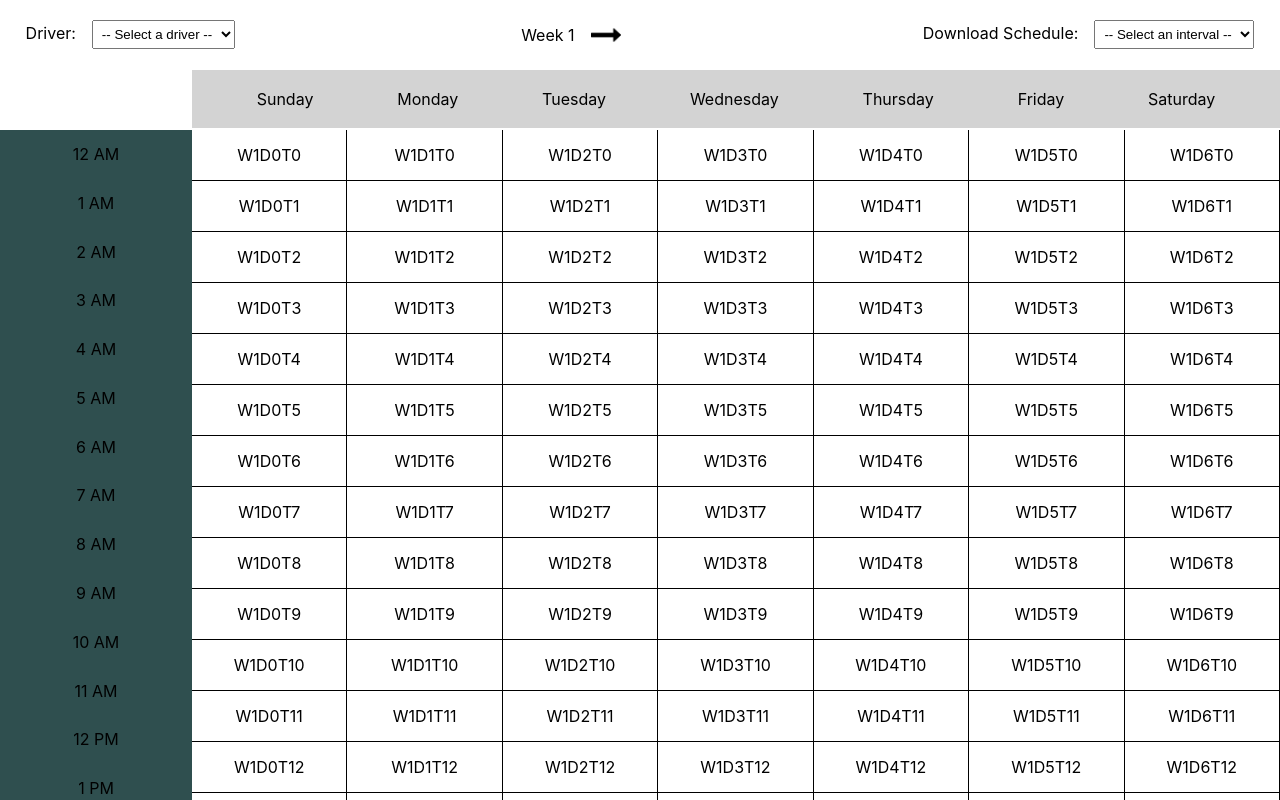
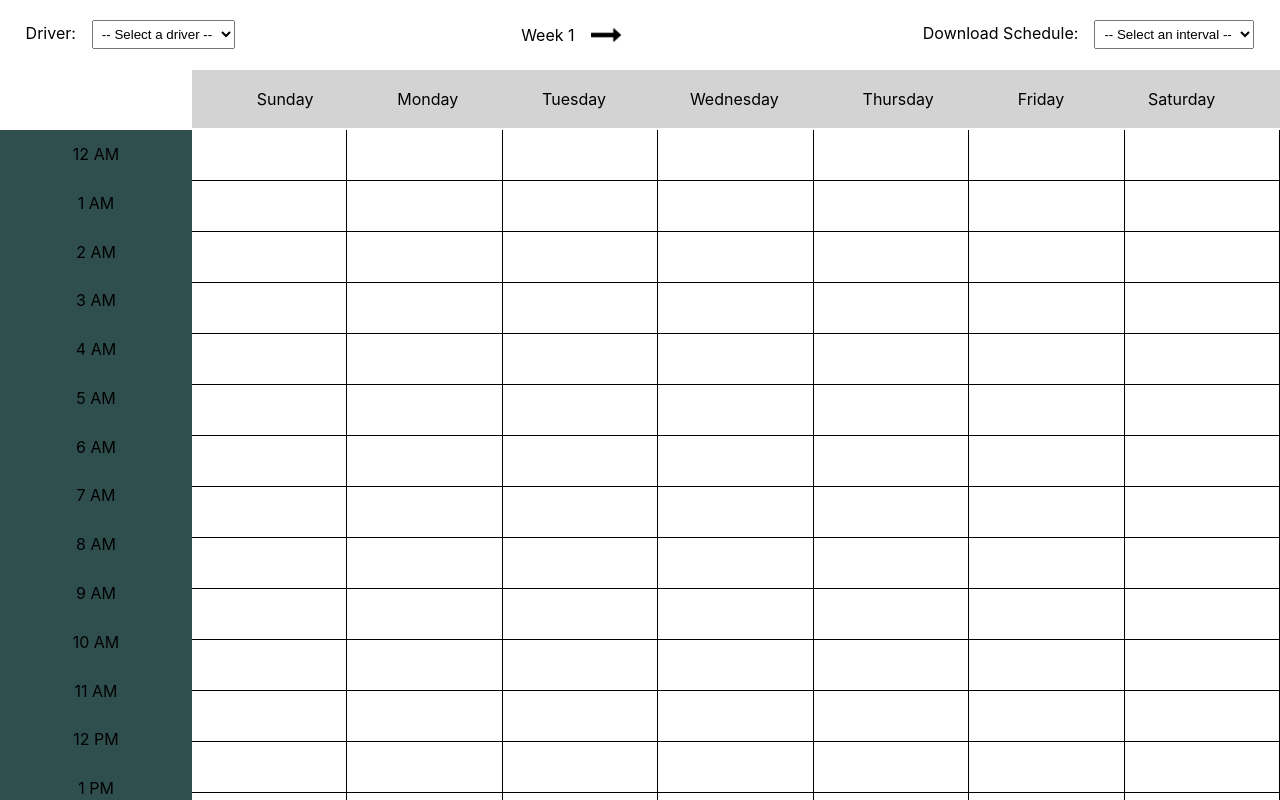
Before and after one commit to kevinconvery/scheduler-app, a React (Create React App) app: page / in a window 1280 px wide. Shown: the top 800 px of the page. Built offline with nearby package versions, Linux system fonts and the light colour scheme.

Commit message:
work on selective rendering of task component

```diff
--- a/src/components/Schedule/Schedule.js
+++ b/src/components/Schedule/Schedule.js
@@ -1,5 +1,5 @@
 import React from 'react'
-import { scheduleTimes, weekdays, gridCoordinates } from '../../data'
+import { scheduleTimes, weekdays } from '../../data'
 import './Schedule.css'
 import Task from '../Task/Task'
 
@@ -10,9 +10,34 @@ const Schedule = props => {
     const testArray = driverSchedule.filter(task => (
       task.week === week
       && task.day === day
-      && (task.start <= hour && task.end >= hour)
+      && (task.start === hour)
     ))
-    return testArray.length > 0
+
+    const between = driverSchedule.filter(task => (
+      task.week === week && task.day === day && (task.start < hour && task.end > hour
+    )))
+
+    if (between.length > 0) return
+
+    if (testArray.length > 0) {
+      const { start, end, type } = testArray[0]
+      return (
+        <Task
+          start={start}
+          end={end}
+          type={type}
+          length={end - start}
+        />
+      )
+    } else {
+      return (
+        <div
+          className={`cell-w${week}-d${day}-h${hour} grid-cell`}
+          key={`W${week}D${day}H${hour}`}
+        >
+        </div>
+      )
+    }
   }
 
   return (
@@ -36,20 +61,11 @@ const Schedule = props => {
           <div className="schedule-grid">
             {weekdays.map(weekday => (
               <div
-                className={`${weekday}-column grid-column`}
+                className="grid-column"
                 key={weekday}
               >
                 {scheduleTimes.map(time => (
-                  <div
-                    className={`cell-${time}-${weekday} grid-cell`}
-                    key={`W${week}D${weekdays.indexOf(weekday)}T${scheduleTimes.indexOf(time)}`}
-                    onClick={() => console.log(`day ${weekdays.indexOf(weekday)} time ${scheduleTimes.indexOf(time)} cell clicked`)}
-                  >
-                    {taskInSchedule(week, weekdays.indexOf(weekday), scheduleTimes.indexOf(time))
-                      ? <Task />
-                      : `W${week}D${weekdays.indexOf(weekday)}T${scheduleTimes.indexOf(time)}`
-                    }
-                  </div>
+                  taskInSchedule(week, weekdays.indexOf(weekday), scheduleTimes.indexOf(time))
                 ))}
               </div>
             ))}
```
